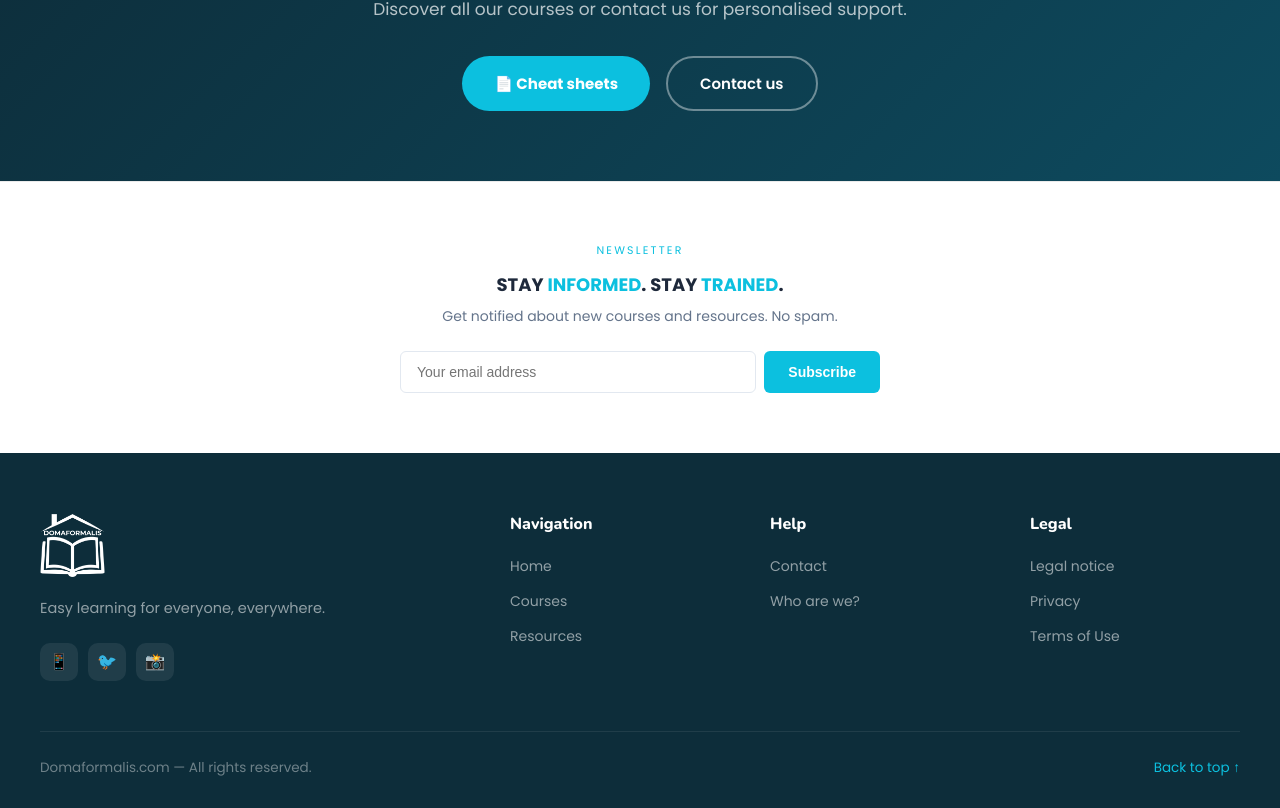
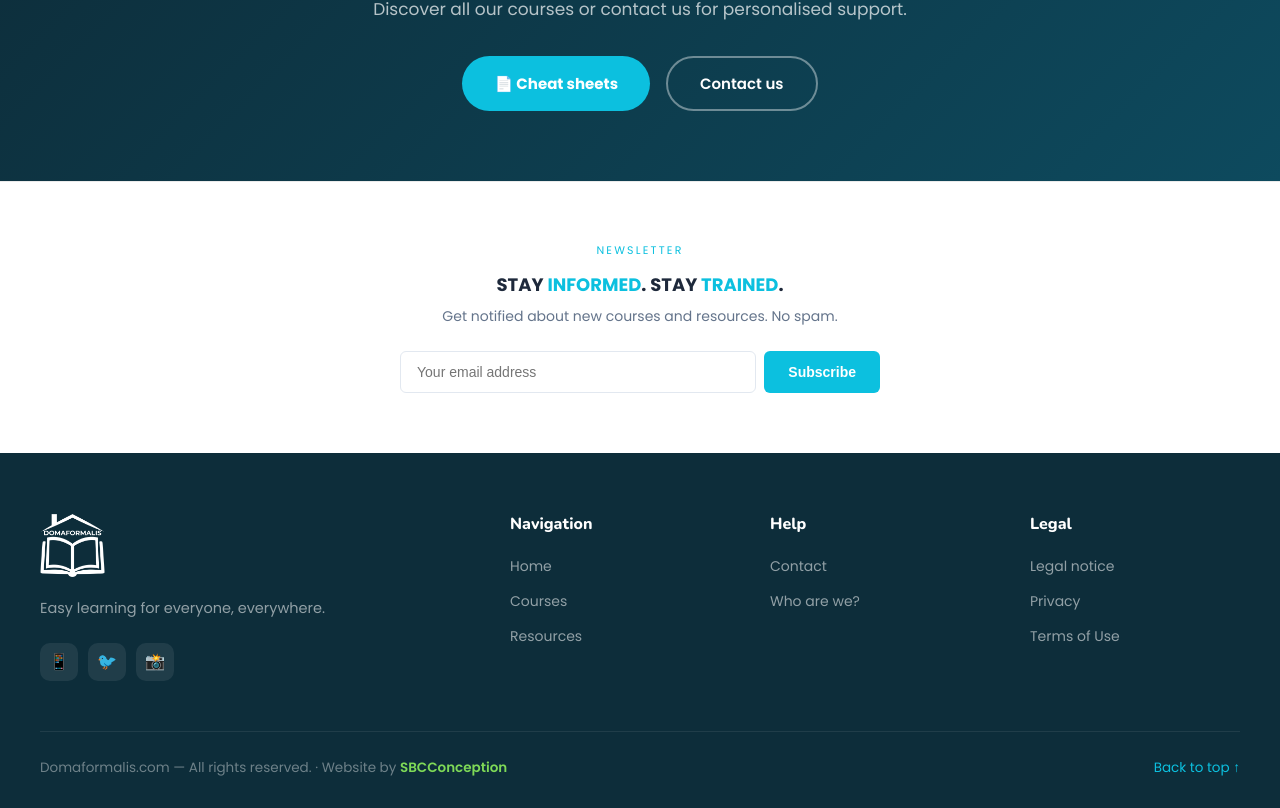
Before and after one commit to sims8134/Domaformalis-2026, a Next.js app: page /en/formations in a window 1280 px wide. Shown: the part 4440-5248 px from the top of the page. Built offline with nearby package versions, Linux system fonts and the light colour scheme.

Commit message:
Footer : credit SBCConception, retrait lien Articles

```diff
--- a/app/globals.css
+++ b/app/globals.css
@@ -1833,3 +1833,7 @@ footer { background: var(--dark); color: white; padding: 60px 30px 30px; }
 .hl-flag img { width: 30px; height: auto; border-radius: 4px; display: block; }
 .teaser-flag-img { width: 26px; height: auto; border-radius: 4px; display: block; }
 .fiche-flag-img { width: 24px; height: auto; border-radius: 3px; display: block; }
+/* --- Crédit SBCConception dans le footer --- */
+.footer-bottom .footer-sbc { color: #7ed957; text-decoration: none; font-weight: 600; }
+.footer-bottom .footer-sbc:hover { text-decoration: underline; }
+.footer-bottom .footer-sbc:focus-visible { outline: 2px solid #7ed957; outline-offset: 2px; }
--- a/components/Footer.tsx
+++ b/components/Footer.tsx
@@ -7,6 +7,12 @@ interface FooterProps {
 
 export default function Footer({ lang, dict }: FooterProps) {
   const currentYear = new Date().getFullYear();
+  const credit: Record<string, string> = {
+    fr: "Site réalisé par",
+    en: "Website by",
+    es: "Sitio creado por",
+    bg: "Уебсайт от",
+  };
   const footer = dict?.footer;
   const newsletter = dict?.newsletter;
 
@@ -63,7 +69,19 @@ export default function Footer({ lang, dict }: FooterProps) {
           </div>
 
           <div className="footer-bottom">
-            <p>{footer?.copyright || `© ${currentYear} Domaformalis.com — All rights reserved.`}</p>
+            <p>
+              {footer?.copyright || `© ${currentYear} Domaformalis.com — All rights reserved.`}
+              {" · "}
+              {credit[lang] ?? credit.fr}{" "}
+              <a
+                href="https://sbcconception.com"
+                target="_blank"
+                rel="noopener noreferrer"
+                className="footer-sbc"
+              >
+                SBCConception
+              </a>
+            </p>
             <a href="#top">{footer?.backTop || "Back to top ↑"}</a>
           </div>
         </div>
```
